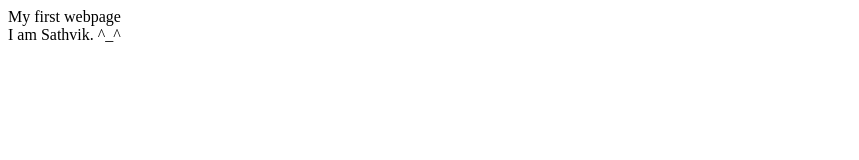
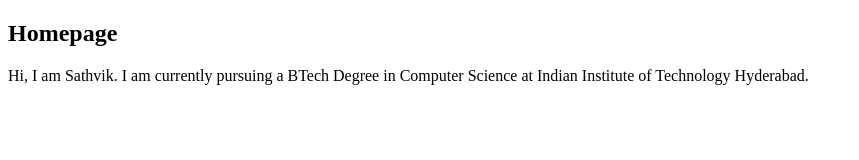
Before and after one commit to sathvikreddy853/sathvikreddy853.github.io, a plain HTML site: page index.html in a window 1280 px wide. Shown: the whole page, without its empty margins (0-859 px from the left). Drawn offline with Linux system fonts and the light colour scheme.

Commit message:
Update index.html

```diff
--- a/index.html
+++ b/index.html
@@ -3,10 +3,10 @@
 <head>
 	<meta charset="UTF-8">
 	<meta name="viewport" content="width=device-width, initial-scale=1.0">
-	<title>Document</title>
+	<title>Homepage</title>
 </head>
 <body>
-	My first webpage<br>
-	I am Sathvik. ^_^
+	<h2>Homepage</h2>
+	Hi, I am Sathvik. I am currently pursuing a BTech Degree in Computer Science at Indian Institute of Technology Hyderabad.
 </body>
 </html>
```
